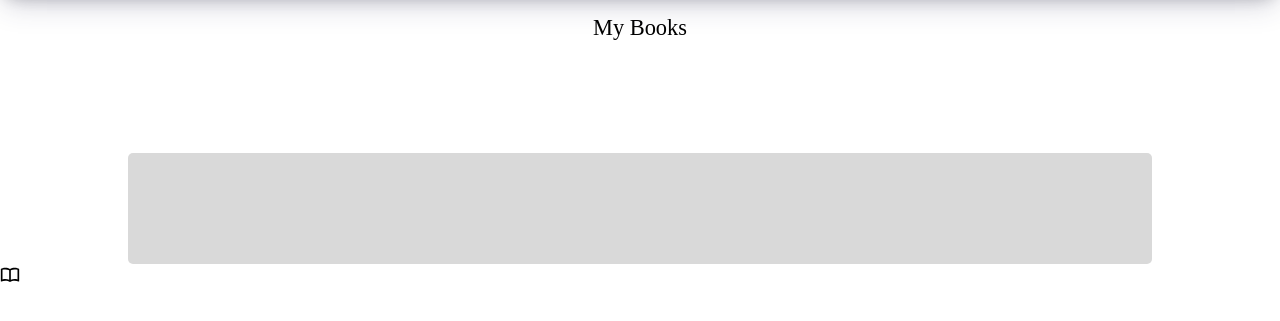
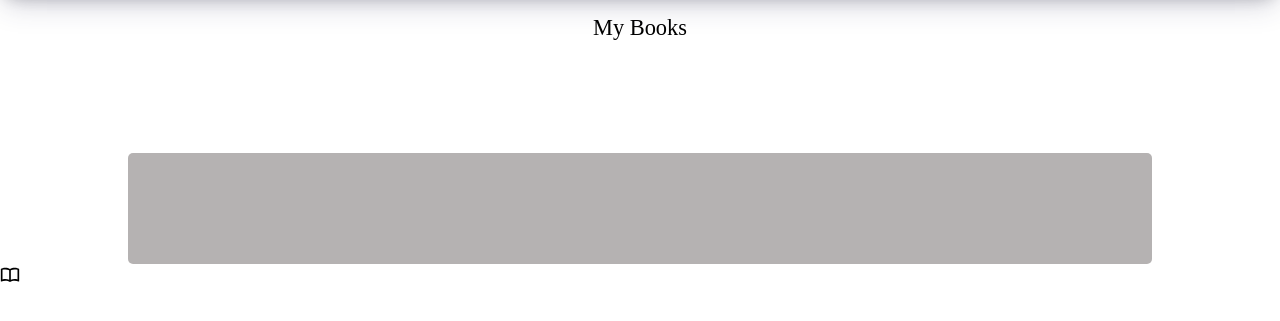
Before and after one commit to rayssarrsilva/library, a plain HTML site: page index.html in a window 1280 px wide. Shown: the part 105-426 px from the top of the page. Drawn offline with Linux system fonts and the light colour scheme; a web font is replaced by a local one.

Commit message:
Put a darker color for the shelf

```diff
--- a/style.css
+++ b/style.css
@@ -3,6 +3,7 @@
     margin: 0;
     padding: 0;
     --main-font: "Jomolhari", serif;
+    --darker-grey: #B5B2B2;
 }
 
 h1, h2, h3, h4, h5, h6 {
@@ -121,5 +122,5 @@ svg {
     height: 111px;
     border-radius: 5px;
     border: none;
-    background-color: var(--grey);
+    background-color: var(--darker-grey);
 }
```
